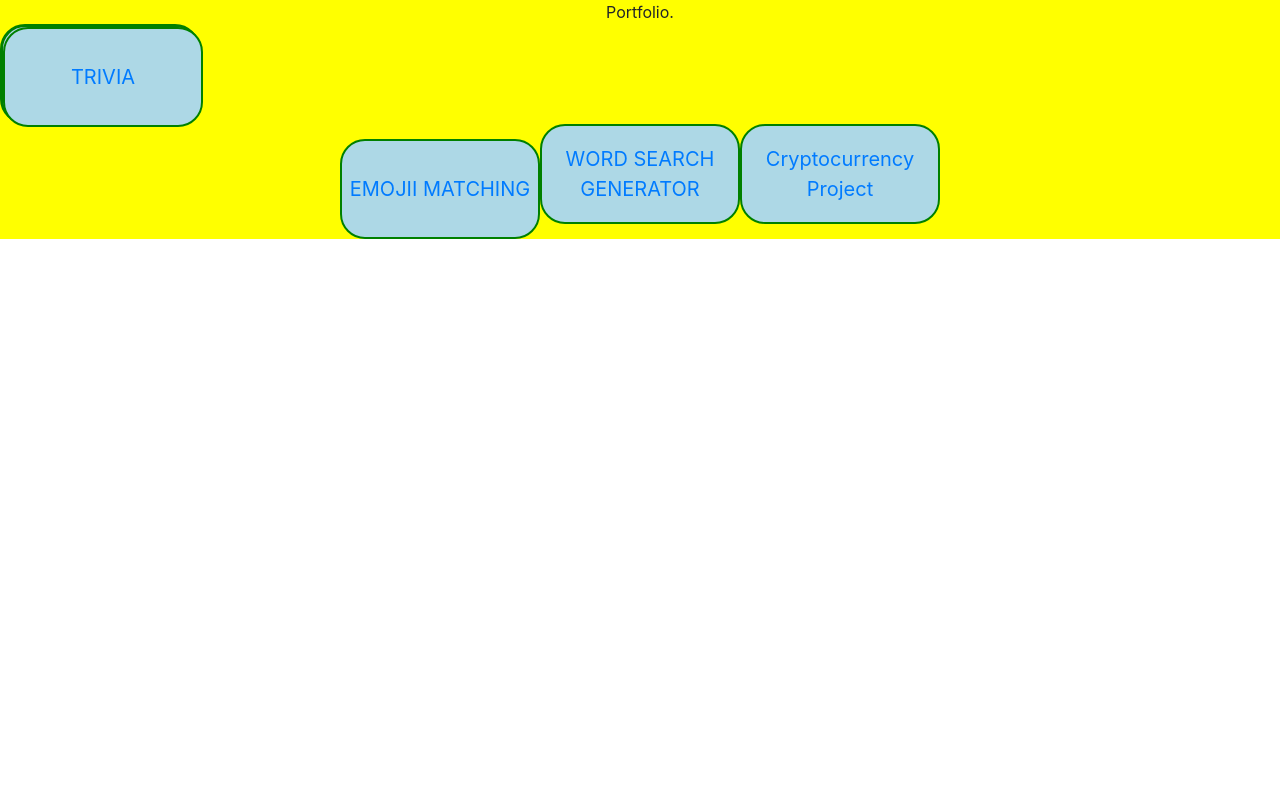
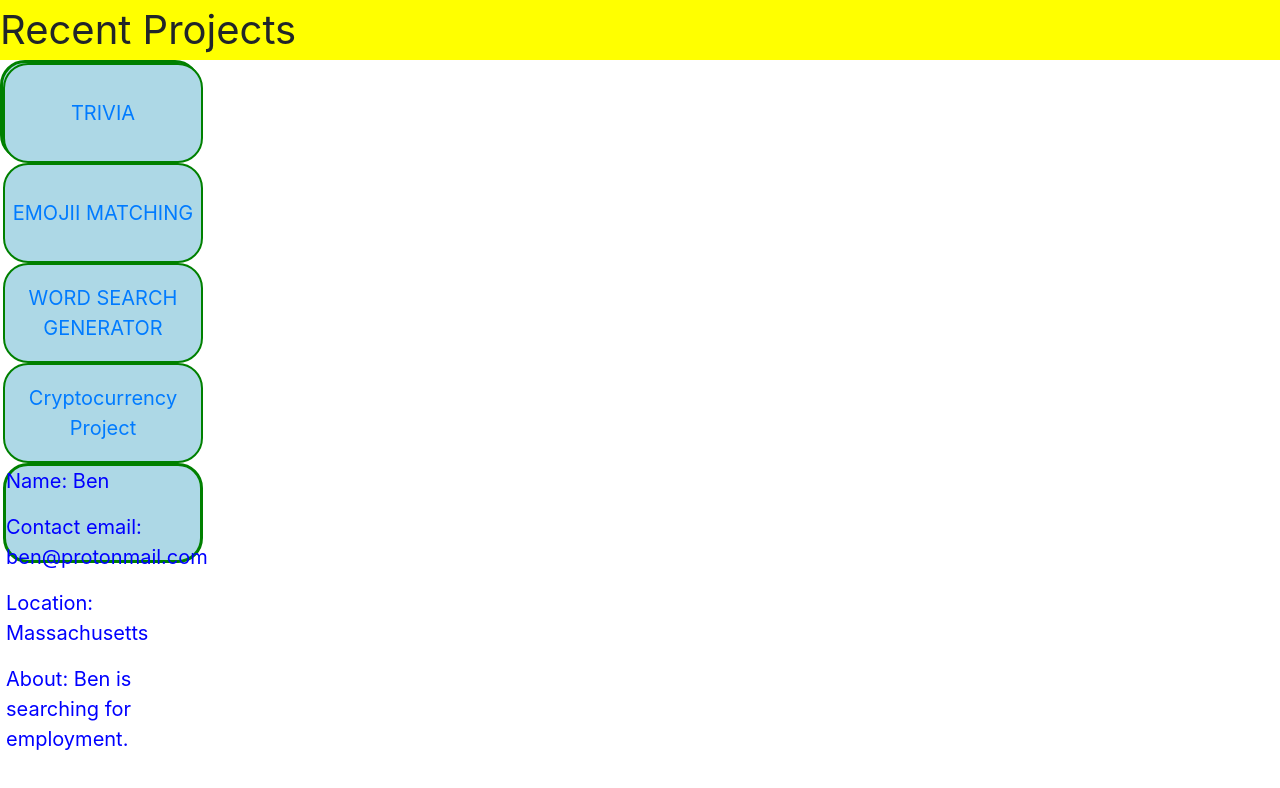
Before and after one commit to Ben8842/portfolio, a React (Create React App) app: page / in a window 1280 px wide. Shown: the top 788 px of the page. Built offline with nearby package versions, Linux system fonts and the light colour scheme.

Commit message:
more css

```diff
--- a/src/App.css
+++ b/src/App.css
@@ -29,7 +29,7 @@
 }
 
 #title {
-  font: 40px;
+  font-size: 40px;
   background-color: yellow;
   font-style: bold;
 }
--- a/src/App.js
+++ b/src/App.js
@@ -3,14 +3,13 @@ import "./App.css";
 
 function App() {
   return (
-    <div className="App" id="title">
-      Portfolio.
-      <div>
-        <div class="fancy">
-          <button class="fancy" variant="primary" size="lg" block>
-            <a href="https://trivia-redux.herokuapp.com/">TRIVIA</a>
-          </button>
-        </div>
+    <div>
+      <div id="title">Recent Projects</div>
+      <div class="fancy">
+        <button class="fancy" variant="primary" size="lg" block>
+          <a href="https://trivia-redux.herokuapp.com/">TRIVIA</a>
+        </button>
+
         <button class="fancy" variant="secondary" size="lg" block>
           <a href="https://emojii-matching.herokuapp.com/">EMOJII MATCHING</a>
         </button>
@@ -24,7 +23,12 @@ function App() {
             Cryptocurrency Project
           </a>
         </button>
-        <div></div>
+        <div class="fancy">
+          <p>Name: Ben</p>
+          <p>Contact email: ben@protonmail.com</p>
+          <p>Location: Massachusetts</p>
+          <p>About: Ben is searching for employment. </p>
+        </div>
         <div></div>
         <div></div>
       </div>
```
